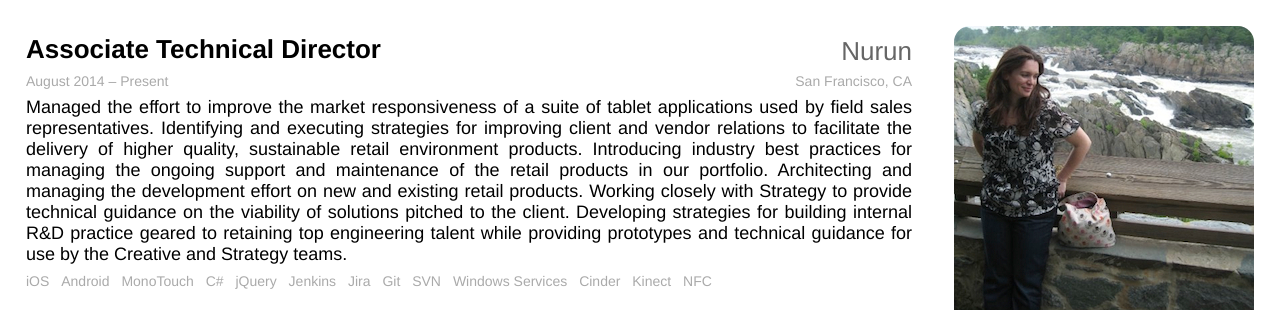
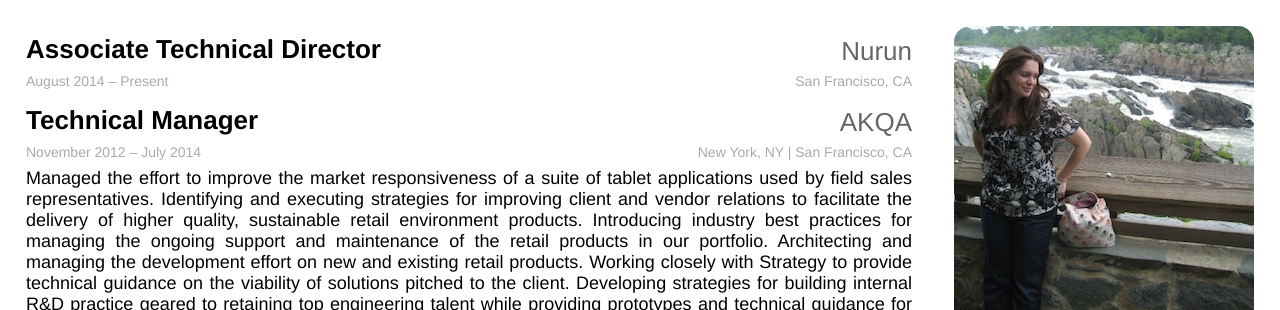
Before and after one commit to meganmilesoneill/meganmoneill.com, a plain HTML site: page index.html in a window 1280 px wide. Shown: the top 310 px of the page. Drawn offline with Linux system fonts and the light colour scheme.

```diff
--- a/index.html
+++ b/index.html
@@ -31,10 +31,6 @@
               <span class="enddate">Present</span>
             </div>
           </div>
-          <div class="text"><p>Managed the effort to improve the market responsiveness of a suite of tablet applications used by field sales representatives. Identifying and executing strategies for improving client and vendor relations to facilitate the delivery of higher quality, sustainable retail environment products. Introducing industry best practices for managing the ongoing support and maintenance of the retail products in our portfolio. Architecting and managing the development effort on new and existing retail products. Working closely with Strategy to provide technical guidance on the viability of solutions pitched to the client. Developing strategies for building internal R&amp;D practice geared to retaining top engineering talent while providing prototypes and technical guidance for use by the Creative and Strategy teams.</p></div>
-          <ul class="technologies">
-            <li>iOS</li> <li>Android</li> <li>MonoTouch</li> <li>C#</li> <li>jQuery</li> <li>Jenkins</li> <li>Jira</li> <li>Git</li> <li>SVN</li> <li>Windows Services</li> <li>Cinder</li> <li>Kinect</li> <li>NFC</li>
-          </ul>
         </div>
         <div class="job">
           <div class="titles">
```
